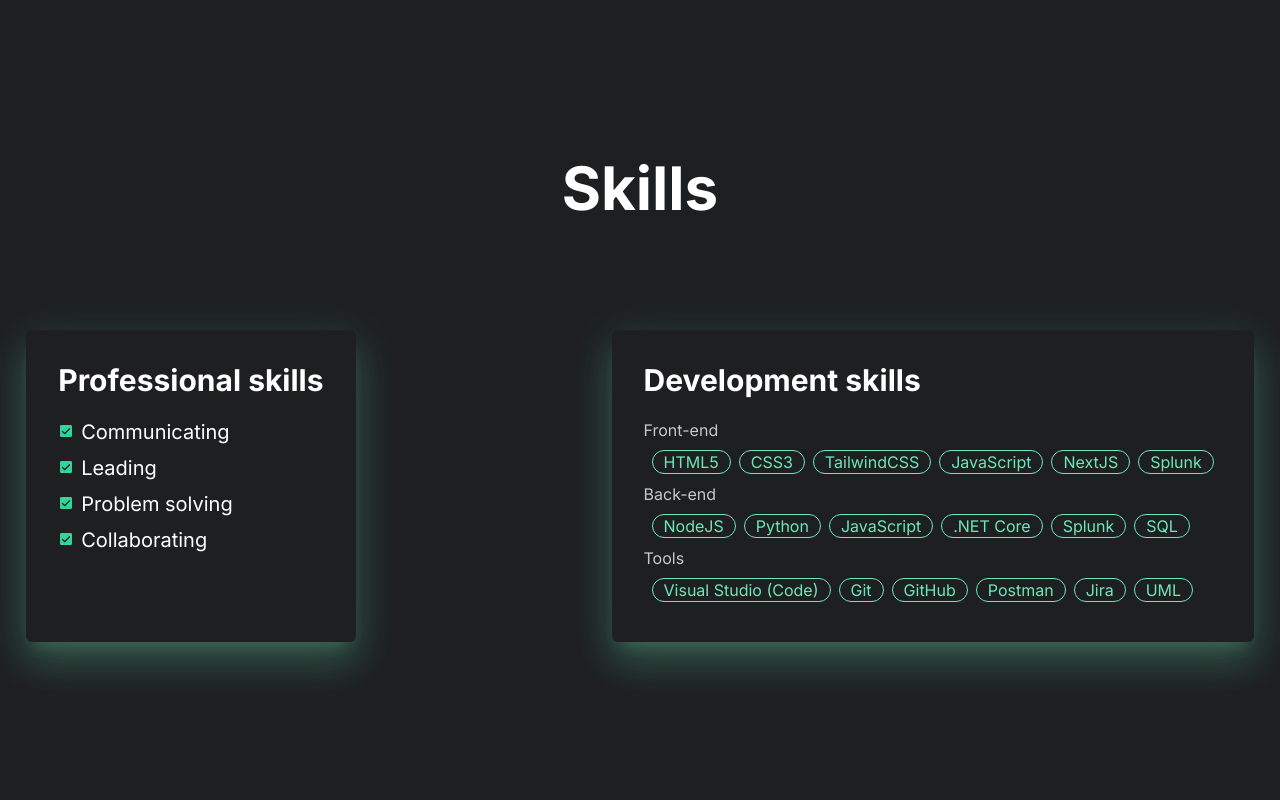
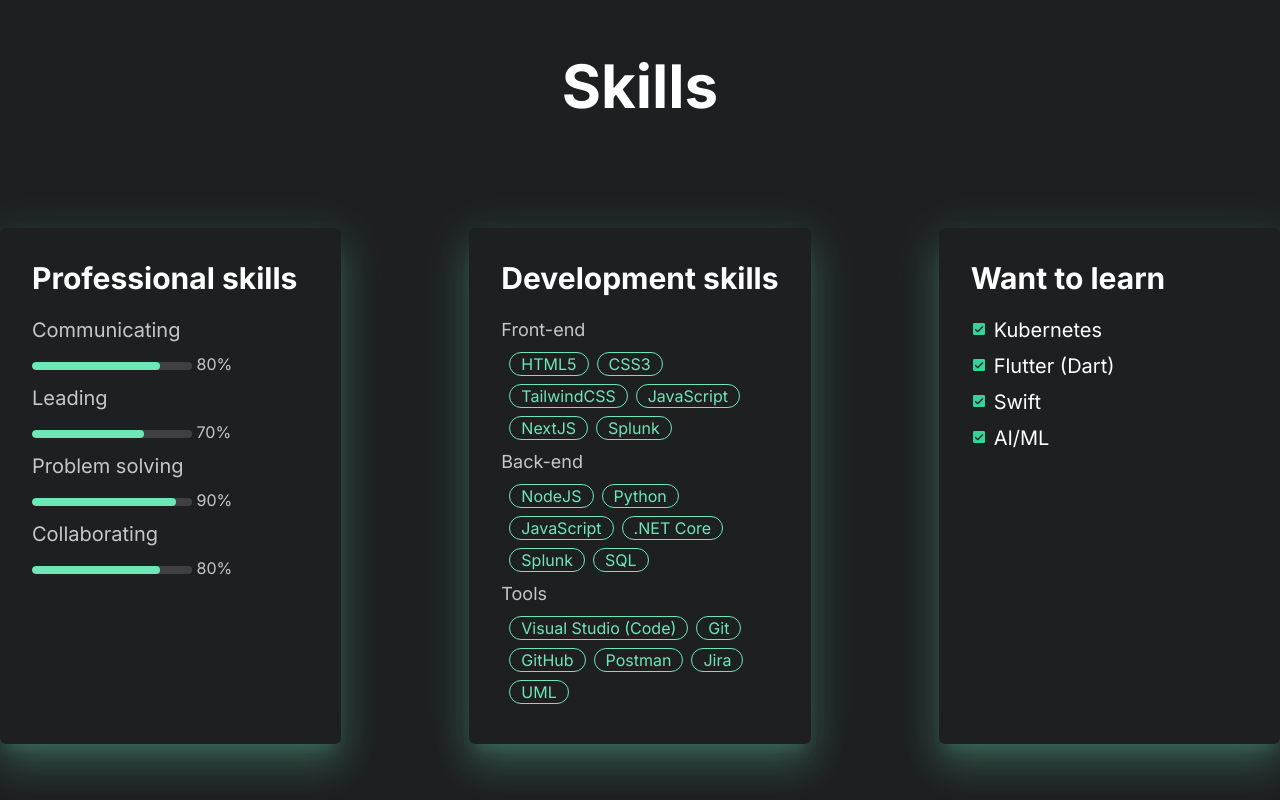
Before and after one commit to DrTuup/portfolio, a Next.js app: page / in a window 1280 px wide. Shown: the part 1600-2400 px from the top of the page. Built offline with nearby package versions, Linux system fonts and the light colour scheme.

Commit message:
to learn added

```diff
--- a/app/page.tsx
+++ b/app/page.tsx
@@ -9,7 +9,8 @@
 import ListItem from "@/components/listitem";
 import Title from "@/components/title";
 import { Card } from "@/components/card";
-import { backend, frontend, professional, tools } from "@/data";
+import { backend, frontend, professional, tolearn, tools } from "@/data";
+import ConstructionIcon from "@mui/icons-material/Construction";
 
 export default function Home() {
   const calculateAge = () => {
@@ -81,16 +82,28 @@
         className="flex min-h-screen h-fit flex-col items-center justify-center gap-28"
       >
         <Title text="Skills" />
-        <div className="flex flex-row justify-center items-stretch gap-64">
+        <div className="flex flex-row justify-between items-stretch gap-32">
           <Card title="Professional skills">
             <ul className="list-disc list-inside list-image-[url(../assets/images/check-mark.png)]">
               {professional.map((skill) => (
-                <ListItem key={skill} text={skill} />
+                <>
+                  <p key={skill.title} className="my-2 text-xl">
+                    {skill.title}
+                  </p>
+                  <span>
+                    <progress
+                      className="progress progress-primary w-40"
+                      value={skill.value}
+                      max="100"
+                    />{" "}
+                    {skill.value}%
+                  </span>
+                </>
               ))}
             </ul>
           </Card>
           <Card title="Development skills">
-            <p>Front-end</p>
+            <p className="text-lg">Front-end</p>
             <div className="flex flex-wrap gap-2 p-2">
               {frontend.map((skill) => (
                 <div
@@ -101,7 +114,7 @@
                 </div>
               ))}
             </div>
-            <p>Back-end</p>
+            <p className="text-lg">Back-end</p>
             <div className="flex flex-wrap gap-2 p-2">
               {backend.map((skill) => (
                 <div
@@ -113,7 +126,7 @@
               ))}
             </div>
 
-            <p>Tools</p>
+            <p className="text-lg">Tools</p>
             <div className="flex flex-wrap gap-2 p-2">
               {tools.map((skill) => (
                 <div
@@ -125,6 +138,13 @@
               ))}
             </div>
           </Card>
+          <Card title="Want to learn">
+            <ul className="list-disc list-inside list-image-[url(../assets/images/check-mark.png)]">
+              {tolearn.map((skill) => (
+                <ListItem key={skill} text={skill} />
+              ))}
+            </ul>
+          </Card>
         </div>
       </div>
       <ParticleBackground />
--- a/components/card.tsx
+++ b/components/card.tsx
@@ -5,7 +5,7 @@
 
 export function Card({ title, children }: CardProps) {
   return (
-    <div className="bg-background rounded-md shadow-card-shadow outline-1 p-8">
+    <div className="bg-background rounded-md shadow-card-shadow outline-1 p-8 w-[33%]">
       <h1 className="font-bold text-3xl mb-5 text-foreground">{title}</h1>
       {children}
     </div>
--- a/components/listitem.tsx
+++ b/components/listitem.tsx
@@ -5,9 +5,3 @@
 export default function ListItem({ text }: ListItemProps) {
   return <li className="my-2 text-foreground text-xl">{text}</li>;
 }
-
-interface SkillItemProps {}
-
-export function SkillItem({}: SkillItemProps) {
-  return <></>;
-}
--- a/data.ts
+++ b/data.ts
@@ -26,8 +26,22 @@
 ];
 
 export const professional = [
-  "Communicating",
-  "Leading",
-  "Problem solving",
-  "Collaborating",
+  {
+    title: "Communicating",
+    value: 80,
+  },
+  {
+    title: "Leading",
+    value: 70,
+  },
+  {
+    title: "Problem solving",
+    value: 90,
+  },
+  {
+    title: "Collaborating",
+    value: 80,
+  },
 ];
+
+export const tolearn = ["Kubernetes", "Flutter (Dart)", "Swift", "AI/ML"];
```
